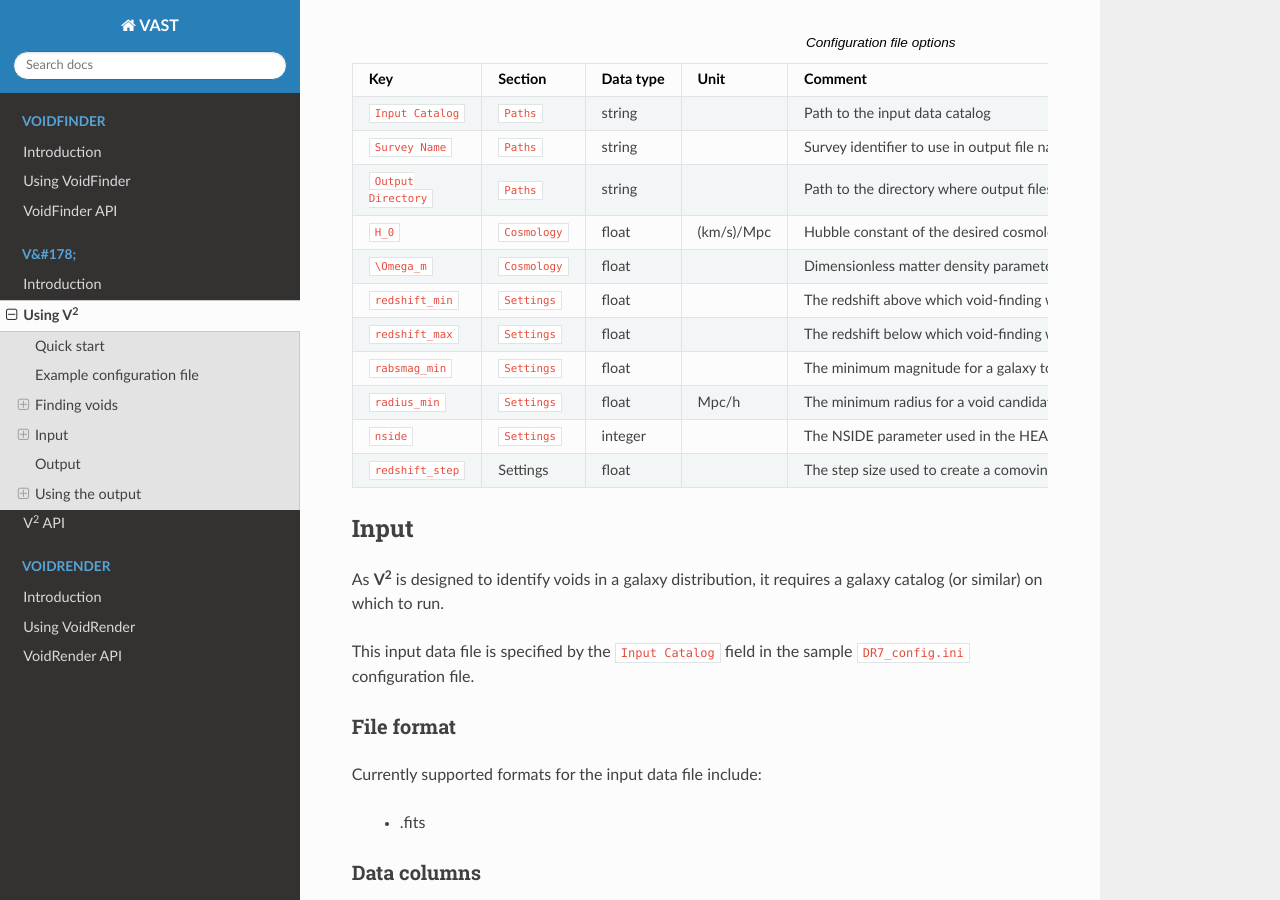
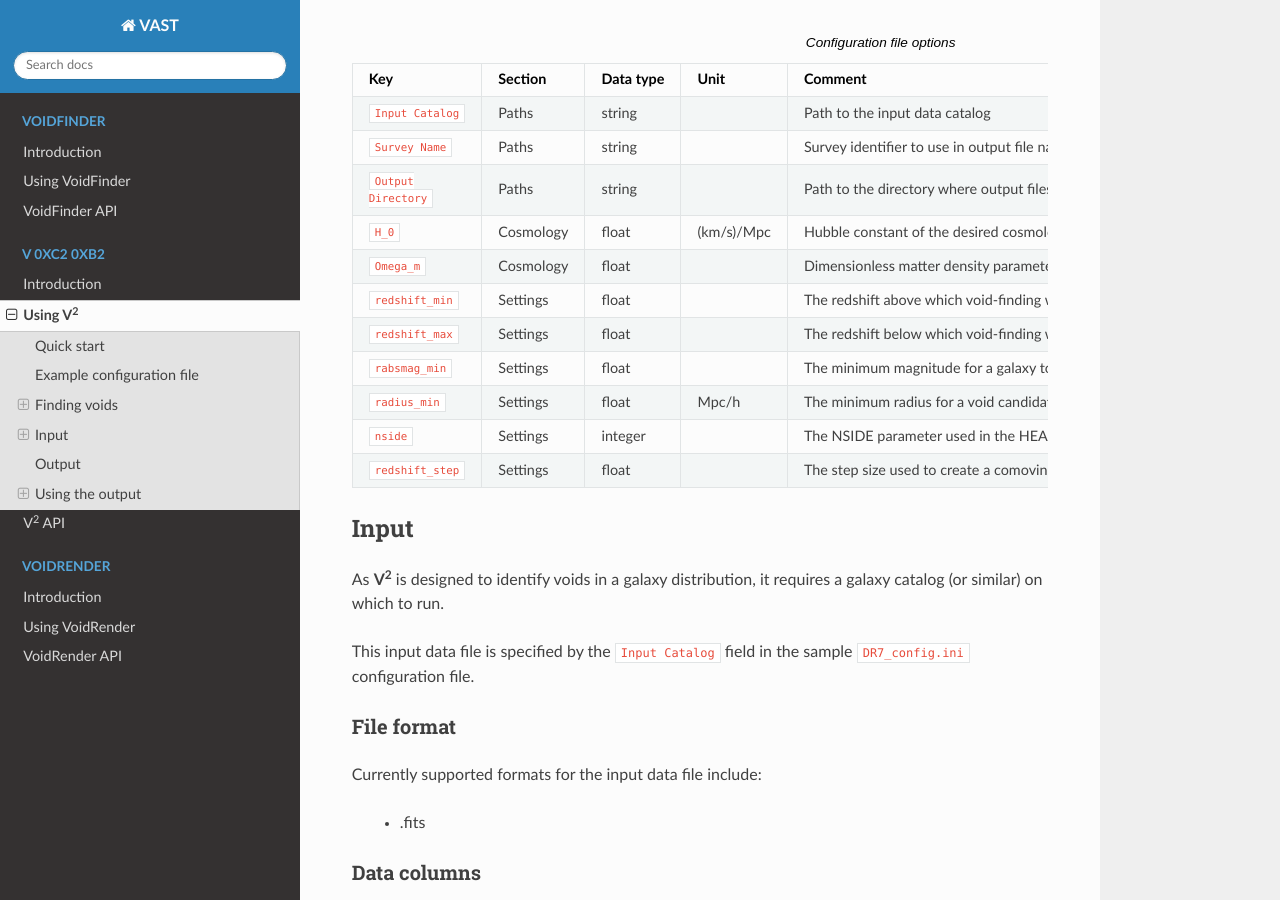
Before and after one commit to DESI-UR/VAST, a Sphinx documentation site: the page built from Documentation/source/Vsquared_examples.rst, in a window 1280 px wide and 900 px high, scrolled down 2178 px. Built offline with Sphinx 7.4.7 and the Read the Docs theme 2.0.0, drawn with Linux system fonts in a browser that asks for light colours; the version number could not be read and is left out.

Commit message:
Debugging docs - trying UTF-8 for V2 in index

```diff
--- a/Documentation/source/Vsquared_examples.rst
+++ b/Documentation/source/Vsquared_examples.rst
@@ -128,52 +128,52 @@ with the following options:
      - Unit
      - Comment
    * - ``Input Catalog``
-     - ``Paths``
+     - Paths
      - string
      -
      - Path to the input data catalog
    * - ``Survey Name``
-     - ``Paths``
+     - Paths
      - string
      -
      - Survey identifier to use in output file names
    * - ``Output Directory``
-     - ``Paths``
+     - Paths
      - string
      -
      - Path to the directory where output files will be saved
    * - ``H_0``
-     - ``Cosmology``
+     - Cosmology
      - float
      - (km/s)/Mpc
      - Hubble constant of the desired cosmology
-   * - ``\Omega_m``
-     - ``Cosmology``
+   * - ``Omega_m``
+     - Cosmology
      - float
      -
      - Dimensionless matter density parameter of the desired cosmology
    * - ``redshift_min``
-     - ``Settings``
+     - Settings
      - float
      -
      - The redshift above which void-finding will be applied
    * - ``redshift_max``
-     - ``Settings``
+     - Settings
      - float
      -
      - The redshift below which void-finding will be applied
    * - ``rabsmag_min``
-     - ``Settings``
+     - Settings
      - float
      -
      - The minimum magnitude for a galaxy to be used for void-finding
    * - ``radius_min``
-     - ``Settings``
+     - Settings
      - float
      - Mpc/h
      - The minimum radius for a void candidate to be considered a true void
    * - ``nside``
-     - ``Settings``
+     - Settings
      - integer
      -
      - The NSIDE parameter used in the HEALPix pixelization of the survey mask;
--- a/Documentation/source/index.rst
+++ b/Documentation/source/index.rst
@@ -38,7 +38,7 @@ algorithms: **VoidFinder** and :raw-html:`<strong>V<sup>2</sup></strong>`.
 
 .. toctree::
    :maxdepth: 2
-   :caption: V&#178;
+   :caption: V 0xC2 0xB2
 
    Vsquared_intro
    Vsquared_examples
```
